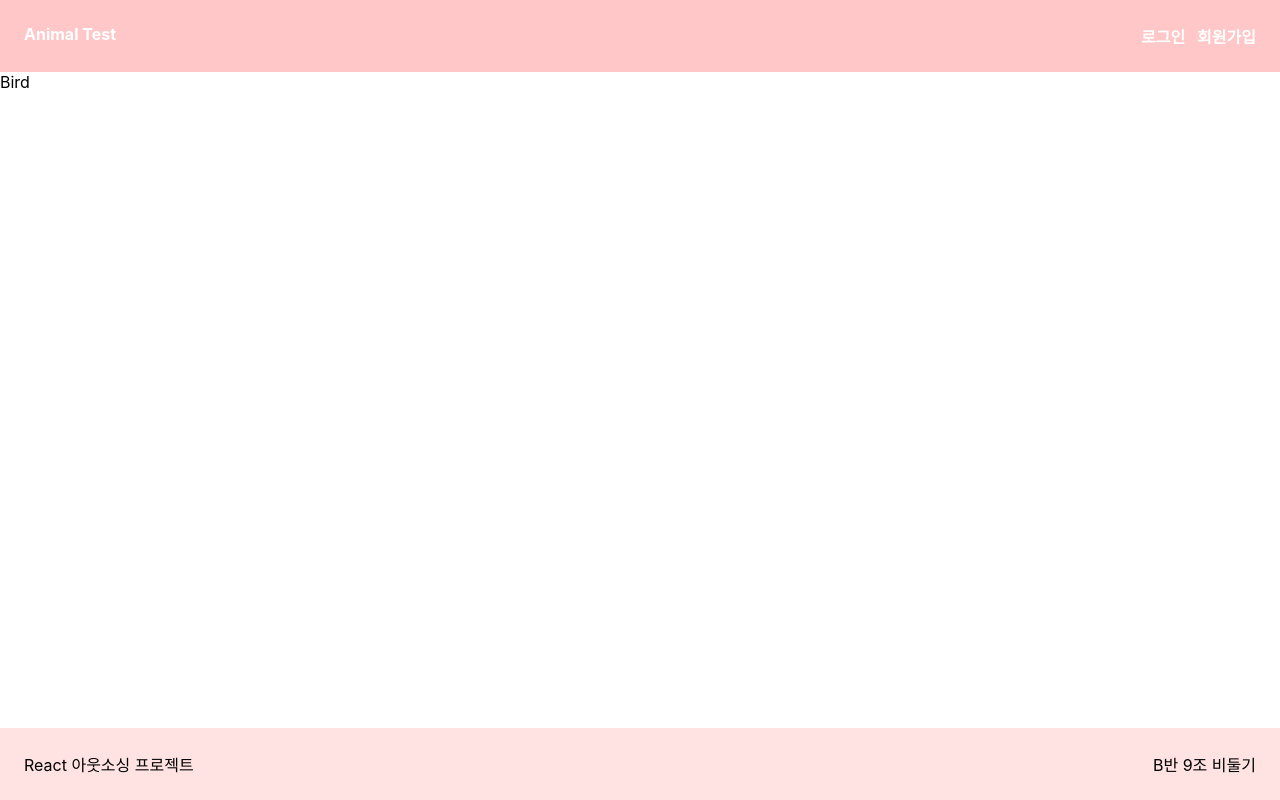
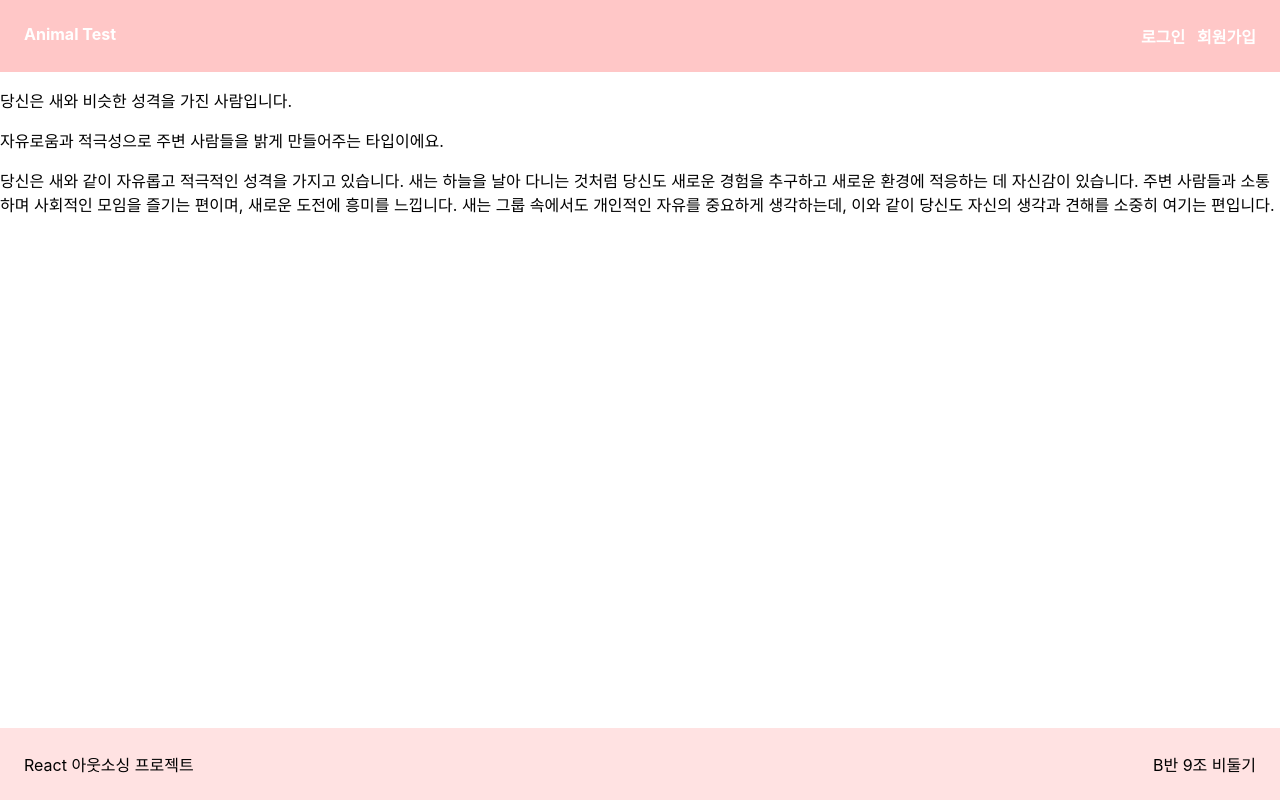
Before and after one commit to kitae0831/pigeon, a React (Create React App) app: page /bird in a window 1280 px wide. Built offline with nearby package versions, Linux system fonts and the light colour scheme.

Commit message:
page/결과 3pages 기능 구현

```diff
--- a/src/pages/Bird.jsx
+++ b/src/pages/Bird.jsx
@@ -1,7 +1,18 @@
 import React from 'react';
 
 function Bird() {
-  return <div>Bird</div>;
+  return (
+    <div>
+      <div>
+        <p>당신은 새와 비슷한 성격을 가진 사람입니다.</p>
+        <p>자유로움과 적극성으로 주변 사람들을 밝게 만들어주는 타입이에요.</p>
+      </div>
+      당신은 새와 같이 자유롭고 적극적인 성격을 가지고 있습니다. 새는 하늘을 날아 다니는 것처럼 당신도 새로운 경험을
+      추구하고 새로운 환경에 적응하는 데 자신감이 있습니다. 주변 사람들과 소통하며 사회적인 모임을 즐기는 편이며, 새로운
+      도전에 흥미를 느낍니다. 새는 그룹 속에서도 개인적인 자유를 중요하게 생각하는데, 이와 같이 당신도 자신의 생각과
+      견해를 소중히 여기는 편입니다.
+    </div>
+  );
 }
 
 export default Bird;
--- a/src/pages/Cat.jsx
+++ b/src/pages/Cat.jsx
@@ -1,7 +1,18 @@
 import React from 'react';
 
 function Cat() {
-  return <div>Cat</div>;
+  return (
+    <div>
+      <div>
+        <p>당신은 고양이와 비슷한 성격을 가진 사람입니다. </p>
+        <p> 독립적이면서도 민첩하고 혼자서도 즐거움을 찾는 타입이에요.</p>
+      </div>
+      당신은 고양이와 같이 독립적이고 자기만의 공간과 시간을 중요하게 여깁니다. 혼자서도 즐거운 시간을 보내는 것을
+      좋아하며, 자신만의 생각과 감정을 깊이 생각하는 경향이 있습니다. 주변 사람들과의 교류보다는 소수의 친밀한 친구들과
+      좋아하는 취미나 관심사를 즐기는 것을 선호합니다. 뛰어난 관찰력과 민감성으로 주변 사람들을 잘 이해하고 지지해 줄 수
+      있습니다.
+    </div>
+  );
 }
 
 export default Cat;
--- a/src/pages/Dog.jsx
+++ b/src/pages/Dog.jsx
@@ -1,7 +1,17 @@
 import React from 'react';
 
 function Dog() {
-  return <div>Dog</div>;
+  return (
+    <div>
+      <div>
+        <p>당신은 강아지와 비슷한 성격을 가진 사람입니다. </p>
+        <p>따뜻하고 친절한 성격으로 주변 사람들에게 편안함을 주는 타입이에요.</p>
+      </div>
+      당신은 강아지와 같이 다정하고 친절한 성격을 가지고 있습니다. 주변 사람들과의 관계를 소중히 여기며 다른 사람들과
+      함께하는 시간을 즐깁니다. 친구나 가족들과의 사회적인 활동을 중요하게 생각하며, 타인의 감정을 잘 이해하고 공감하는
+      능력이 뛰어납니다. 따뜻한 눈길과 밝은 에너지로 주변 사람들에게 힘을 줄 수 있습니다.
+    </div>
+  );
 }
 
 export default Dog;
```
